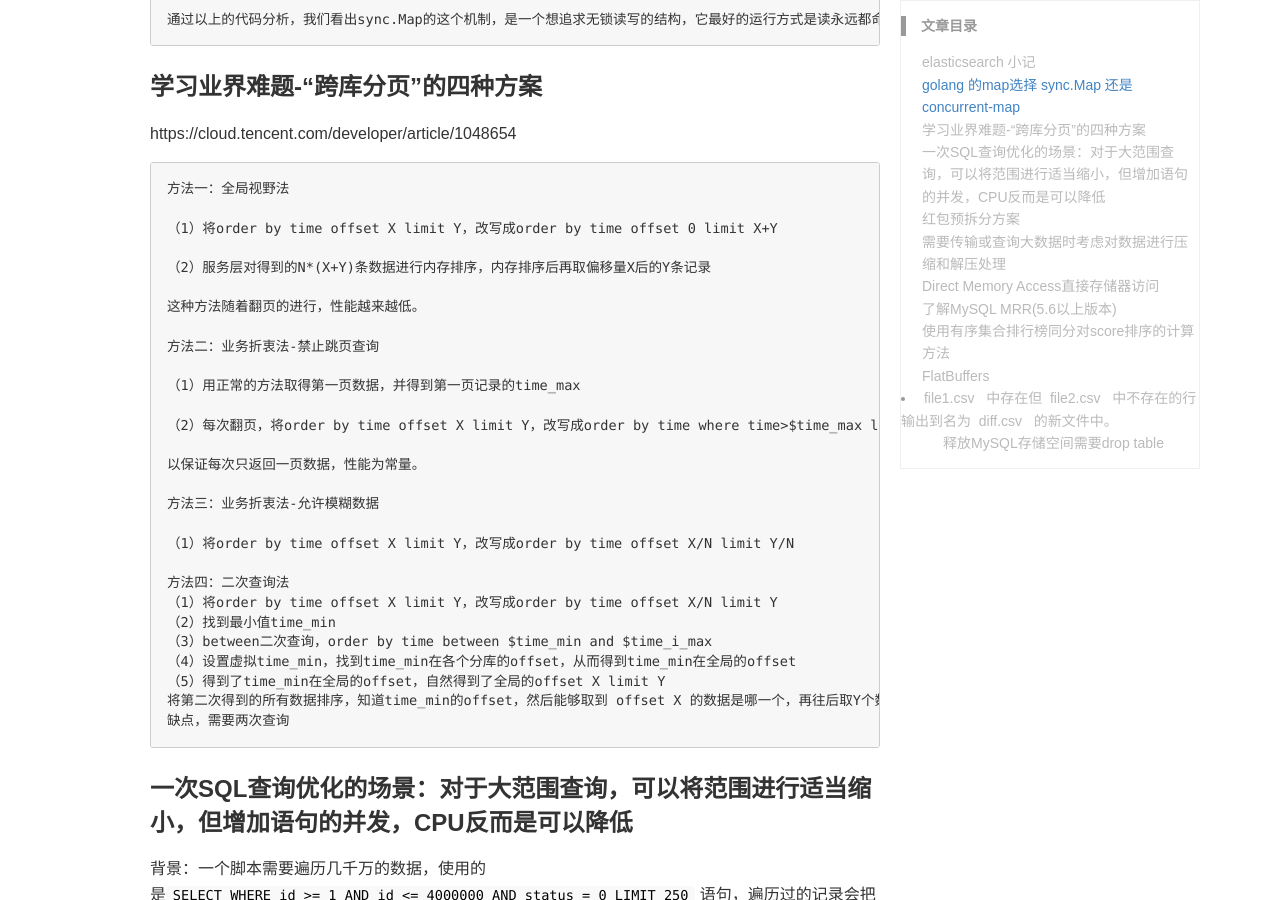
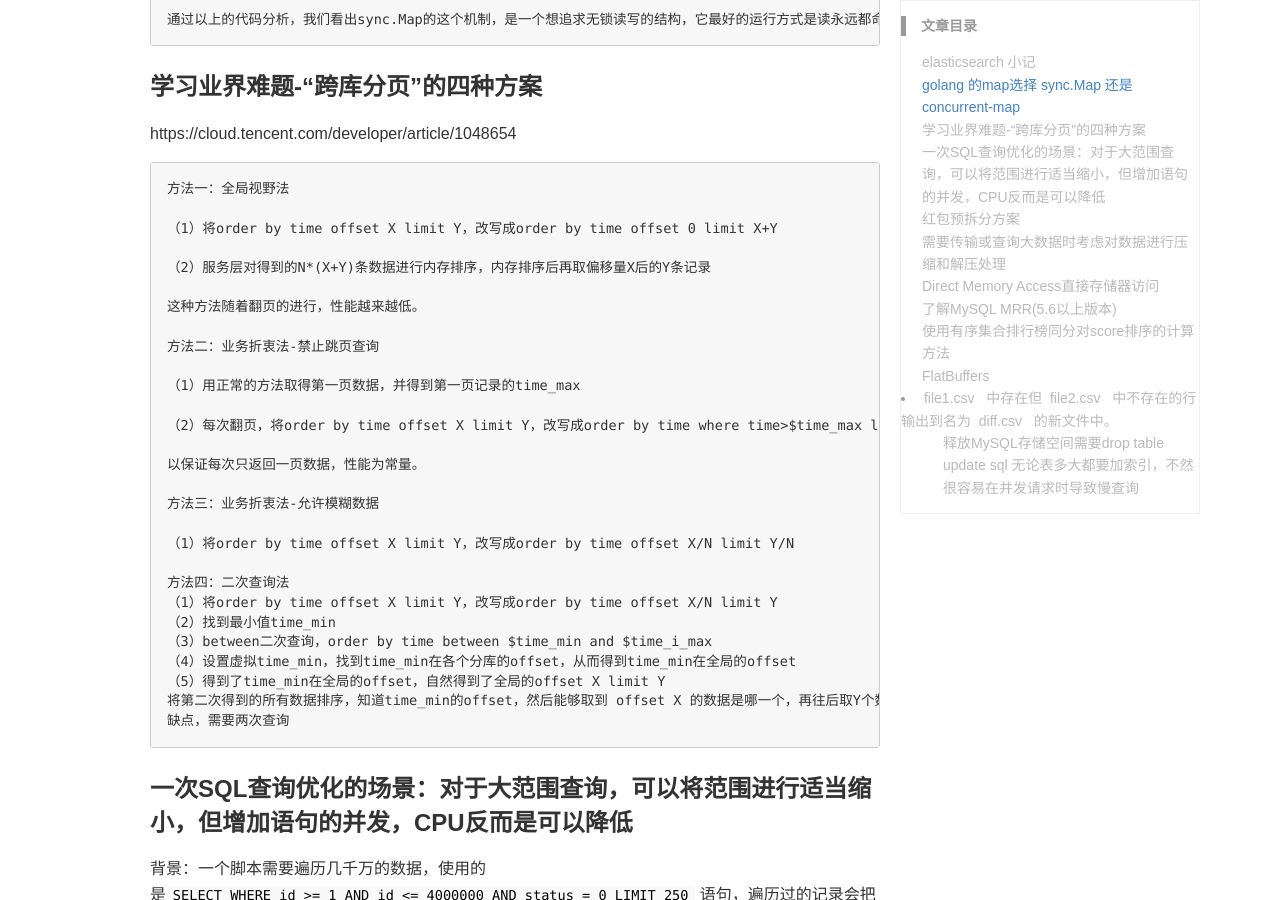
Before and after one commit to pathbox/pathbox.github.io, a Jekyll site: the page built from _posts/2023-03-01-work-summary-in-Tencent-51.md, in a window 1280 px wide and 900 px high, scrolled down 557 px. Built offline with Jekyll 4.4.1, drawn with Linux system fonts in a browser that asks for light colours; some of the changed text lies outside the part shown.

Commit message:
update sql 无论表多大都要加索引，不然很容易在并发请求时导致慢查询

```diff
--- a/_posts/2023-03-01-work-summary-in-Tencent-51.md
+++ b/_posts/2023-03-01-work-summary-in-Tencent-51.md
@@ -165,3 +165,5 @@ awk 'FNR==NR {a[$1]; next} !($1 in a)' file1.csv file2.csv > diff.csv
 
 ### 释放MySQL存储空间需要drop table
 delete 操作一般不会释放存储空间，需要drop table。如果希望保留一部分数据，可以导出一部分数据和表结构，然后drop table，然后再导入回sql文件，这样存储空间就释放了
+
+### update sql 无论表多大都要加索引，不然很容易在并发请求时导致慢查询
```
